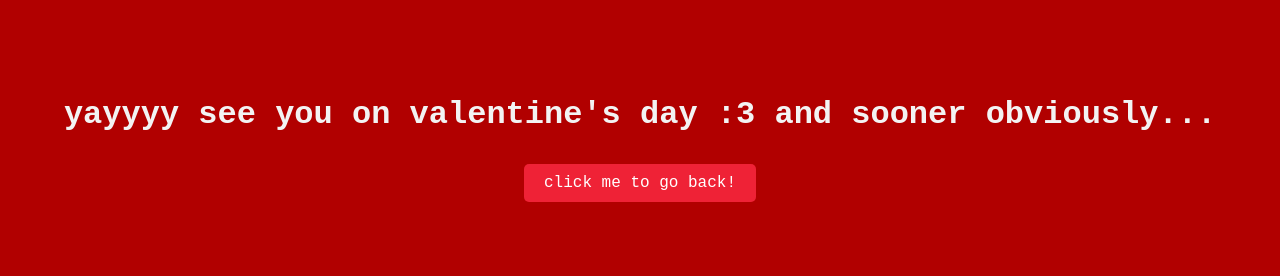
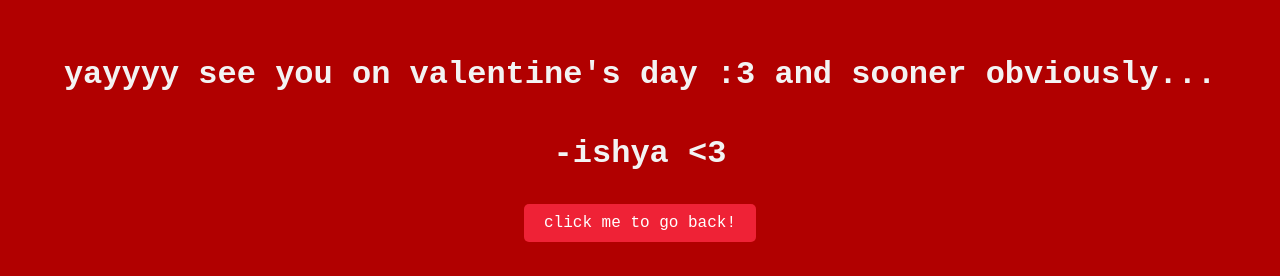
Before and after one commit to ishyajalla/vday, a plain HTML site: page index2.html in a window 1280 px wide. Shown: the part 257-533 px from the top of the page. Drawn offline with Linux system fonts and the light colour scheme.

Commit message:
Update index2.html
edits to the message

```diff
--- a/index2.html
+++ b/index2.html
@@ -64,6 +64,7 @@
 <body>
     <div class="container">
         <h1>yayyyy see you on valentine's day :3 and sooner obviously...</h1>
+        <h1>-ishya <3</h1>
         <img src="https://media0.giphy.com/media/v1.Y2lkPTc5MGI3NjExZ2V2NXhhdWU2anJlbjFma29jN2dxcW42MzBsNGtncGdjMmFnZmtlYiZlcD12MV9pbnRlcm5hbF9naWZfYnlfaWQmY3Q9Zw/qFmdpUKAFZ6rMobzzu/giphy.gif" alt="kitties">
         <button type="button" onclick="window.location.href = 'index.html'">click me to go back!</button>
     </div>
```
